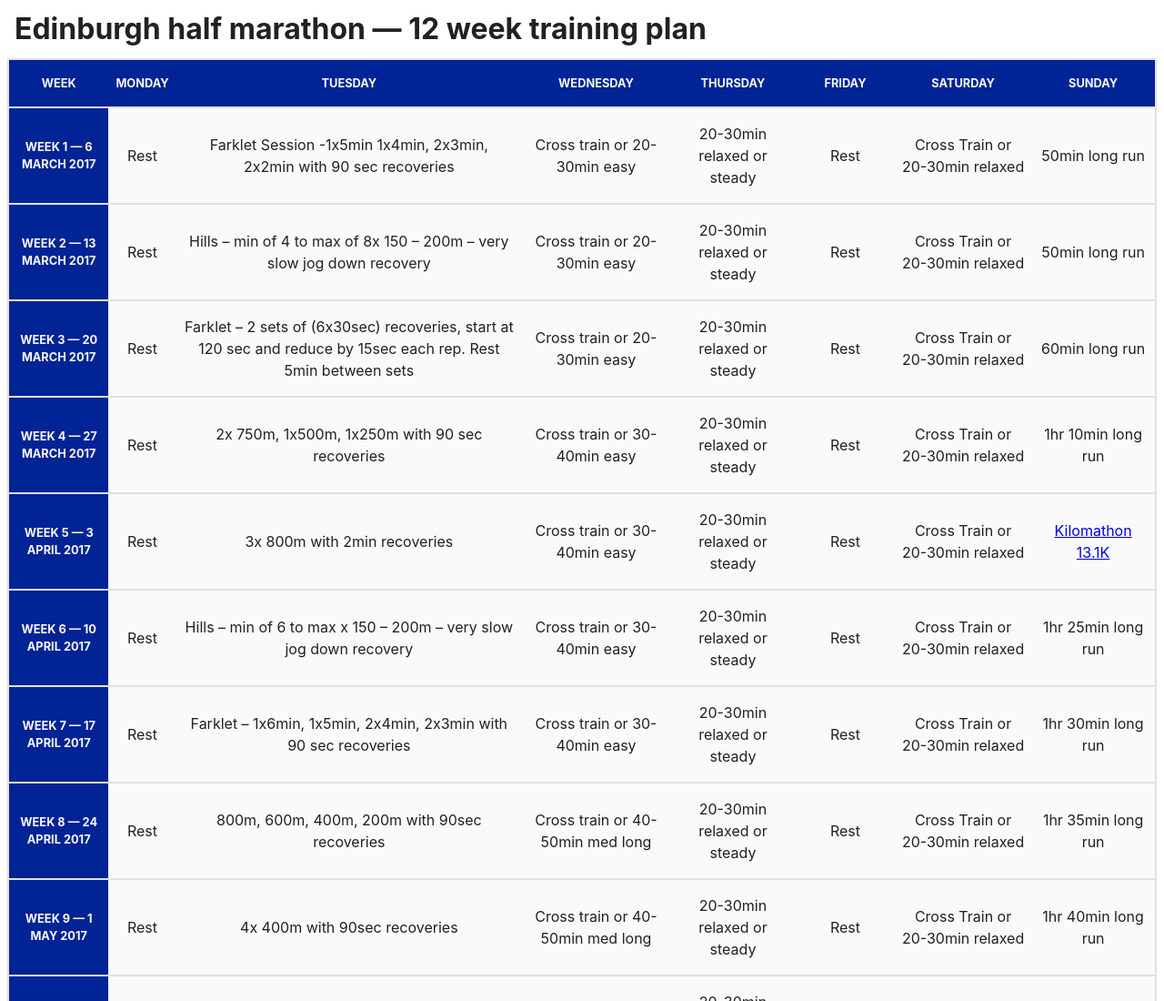
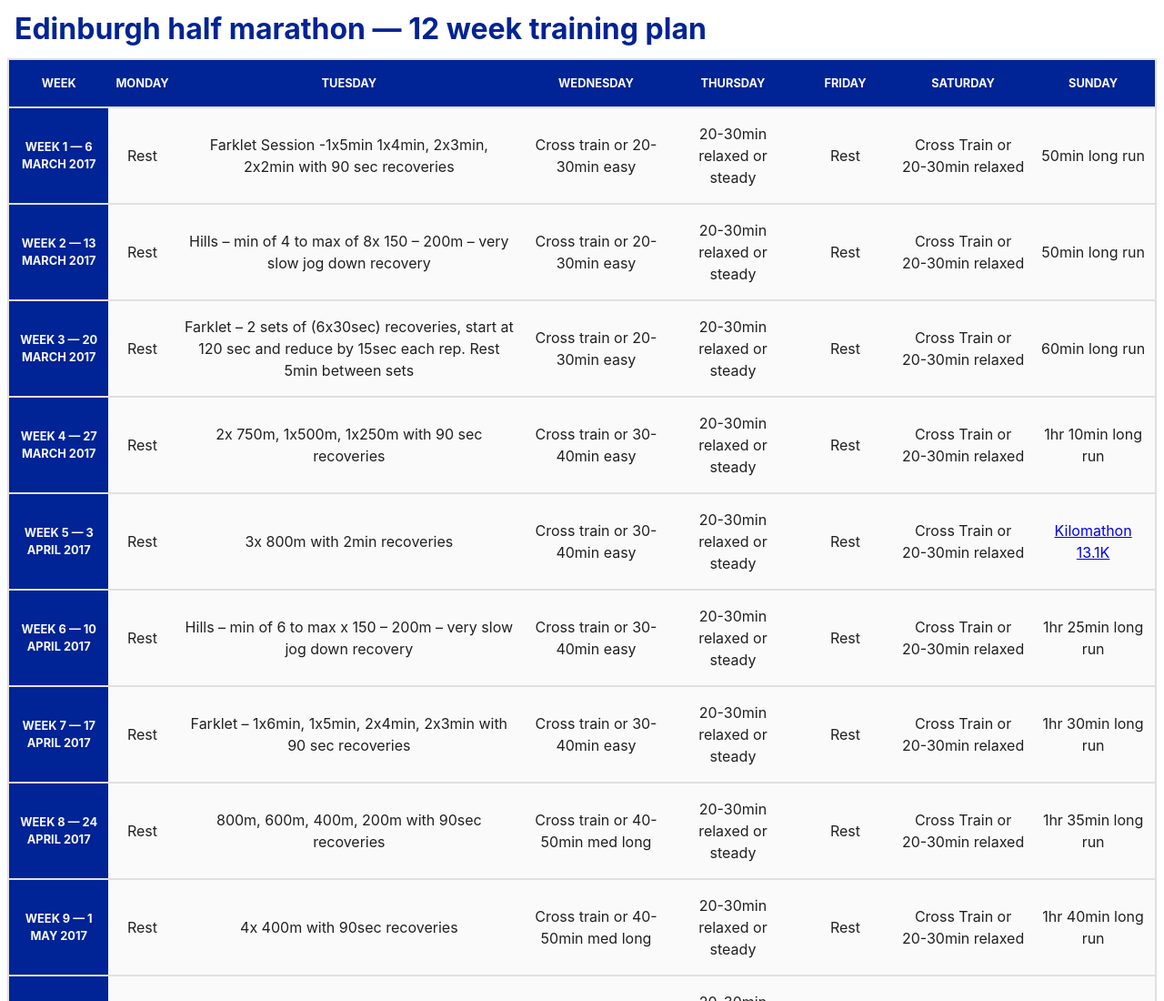
Before and after one commit to charlesrt/EDINBURGH-HALF-MARATHON-RESPONSIVE-TRAINING-PLAN, a plain HTML site: page index.html in a window 1280 px wide. Shown: the top 1100 px of the page at 91% size. Drawn offline with Linux system fonts and the light colour scheme.

Commit message:
Some colour

```diff
--- a/css.css
+++ b/css.css
@@ -5,6 +5,7 @@
   }
 
   h1 {
+    color: #002395;
     font-size: 2em;
     margin: 8px;
   }
```
